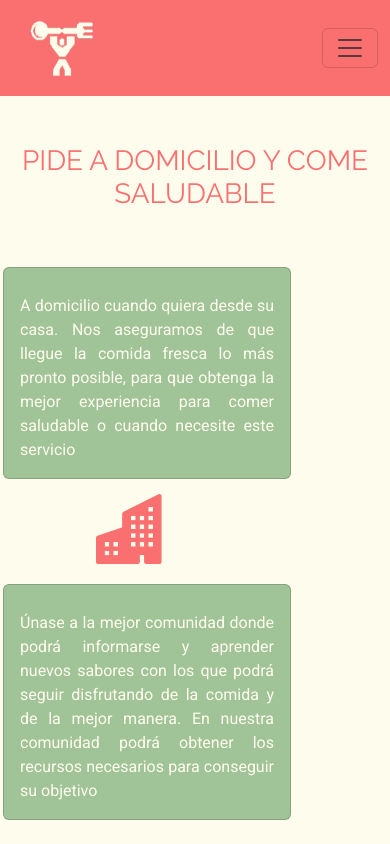
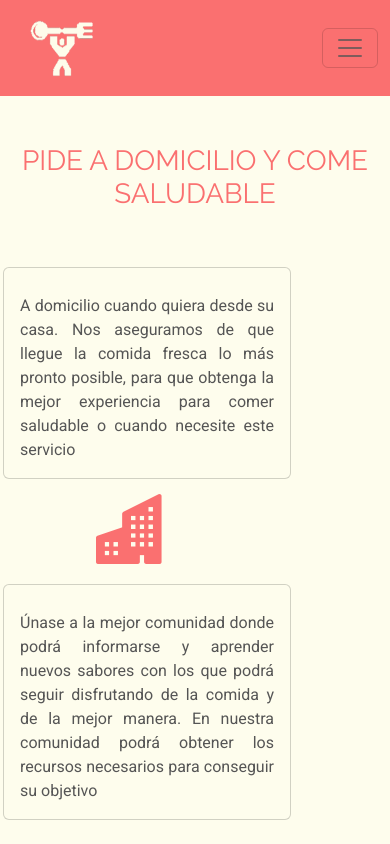
Before and after one commit to KevinB00/nutri-delivery, a React (Vite) app: page / in a window 390 px wide. Shown: the top 844 px of the page. Built offline with nearby package versions, Linux system fonts and the light colour scheme.

Commit message:
Cambios + creación de página login

```diff
--- a/src/pages/HomePage/homePage.sass
+++ b/src/pages/HomePage/homePage.sass
@@ -1,8 +1,5 @@
 @import '../../sass/custom.sass'
 @import url("https://cdn.jsdelivr.net/npm/bootstrap-icons@1.11.3/font/bootstrap-icons.min.css")
-
-.homePage
-    background-color: $secondary
 
 .main
     display: flex
--- /dev/null
+++ b/src/pages/Login/login.jsx
@@ -0,0 +1,58 @@
+import Container from "react-bootstrap/Container";
+import Form from "react-bootstrap/Form";
+import Button from "react-bootstrap/Button";
+import { Row, Col } from "react-bootstrap";
+import HeaderComponent from "../../components/Header/header";
+import FooterComponent from "../../components/Footer/footer";
+import "./login.sass";
+
+const Login = () => {
+  return (
+    <>
+      <HeaderComponent />
+      <Container className="container">
+        <Row md={3} className="row">
+          <Col className="image">
+            <img
+              src="./src/assets/login-img.jpg"
+              alt="Imagen"
+            />
+          </Col>
+          <Col className="inicia">
+            <h1 className="title">Iniciar sesión</h1>
+            <Form>
+              <Form.Group className="mb-3" controlId="formBasicEmail">
+                <Form.Label>Nombre de usuario o email</Form.Label>
+                <Form.Control
+                  type="text"
+                  placeholder="Ingresa tu nombre de usuario o email"
+                />
+              </Form.Group>
+              <Form.Group className="mb-3" controlId="formBasicPassword">
+                <Form.Label>Contraseña</Form.Label>
+                <Form.Control
+                  type="password"
+                  placeholder="Ingresa tu contraseña"
+                />
+              </Form.Group>
+              <Form.Group className="mb-3" controlId="formBasicLink">
+                <Form.Label className="text-muted">
+                  ¿No tienes una cuenta? <a href="/register">Regístrate</a>
+                </Form.Label>
+              </Form.Group>
+              <Form.Group className="mb-3" controlId="formBasicCheckbox">
+                <Form.Check type="checkbox" label="Recuérdame" />
+              </Form.Group>
+              <Button variant="primary" type="submit">
+                Iniciar sesión
+              </Button>
+            </Form>
+          </Col>
+        </Row>
+      </Container>
+      <FooterComponent />
+    </>
+  );
+};
+
+export default Login;
--- /dev/null
+++ b/src/pages/Login/login.sass
@@ -0,0 +1,31 @@
+@import '../../sass/custom.sass'
+@import url("https://cdn.jsdelivr.net/npm/bootstrap-icons@1.11.3/font/bootstrap-icons.min.css")
+
+.row
+    display: flex
+    flex-direction: row
+    justify-content: space-between
+    align-items: center
+
+
+.image
+    display: flex
+    flex-direction: column
+    justify-content: start
+    align-items: center
+
+@media screen and (max-width: 1198px)
+
+    .row
+        justify-content: center
+
+    .inicia
+        width: 60%
+        padding: 2rem
+        border: .2rem solid $primary
+        border-radius: 1rem
+        box-shadow: 0 0 .5rem $primary
+
+
+    .image
+        display: none
--- a/src/sass/custom.sass
+++ b/src/sass/custom.sass
@@ -1,11 +1,17 @@
 @import url('https://fonts.googleapis.com/css2?family=Roboto&family=Raleway:wght@400;700&display=swap')
 
-$font-family-sans-serif: 'Roboto', sans-serif !default
-$font-family-monospace: 'Raleway', sans-serif !default
+$font-family-sans-serif: Roboto
+$font-family-monospace: Raleway
 $primary: #FA7070
-$secondary: #FEFDED
+$secondary: #D3BEA9
 $tertiary: #A1C398
 $cuartet: #C6EBC5
+$blue: #FA7070
+$body-bg: #FEFDED
+$body-color: #555555
+$border-color: #C6EBC5
+$popover-border-color: $tertiary
+$progress-bar-bg: #C6EBC5
 
 $theme-colors: ()
 // Agregar colores personalizados a Bootstrap
@@ -13,10 +19,3 @@ $theme-colors: map-merge($theme-colors, ("primary": $primary, "secondary": $seco
 
 
 @import 'bootstrap/scss/bootstrap'
-
-
-.card
-  background-color: $tertiary
-  color: $secondary
-  .card-title, .card-text
-    color: $secondary
--- a/src/sass/index.sass
+++ b/src/sass/index.sass
@@ -3,8 +3,6 @@
 body
   margin: 0
   padding: 0
-  font-family: $font-family-sans-serif
-  background-color: #FEFDED
   #root
     display: flex
     flex-direction: column
```
Also changed, not shown: src/assets/login-img.jpg (added).
